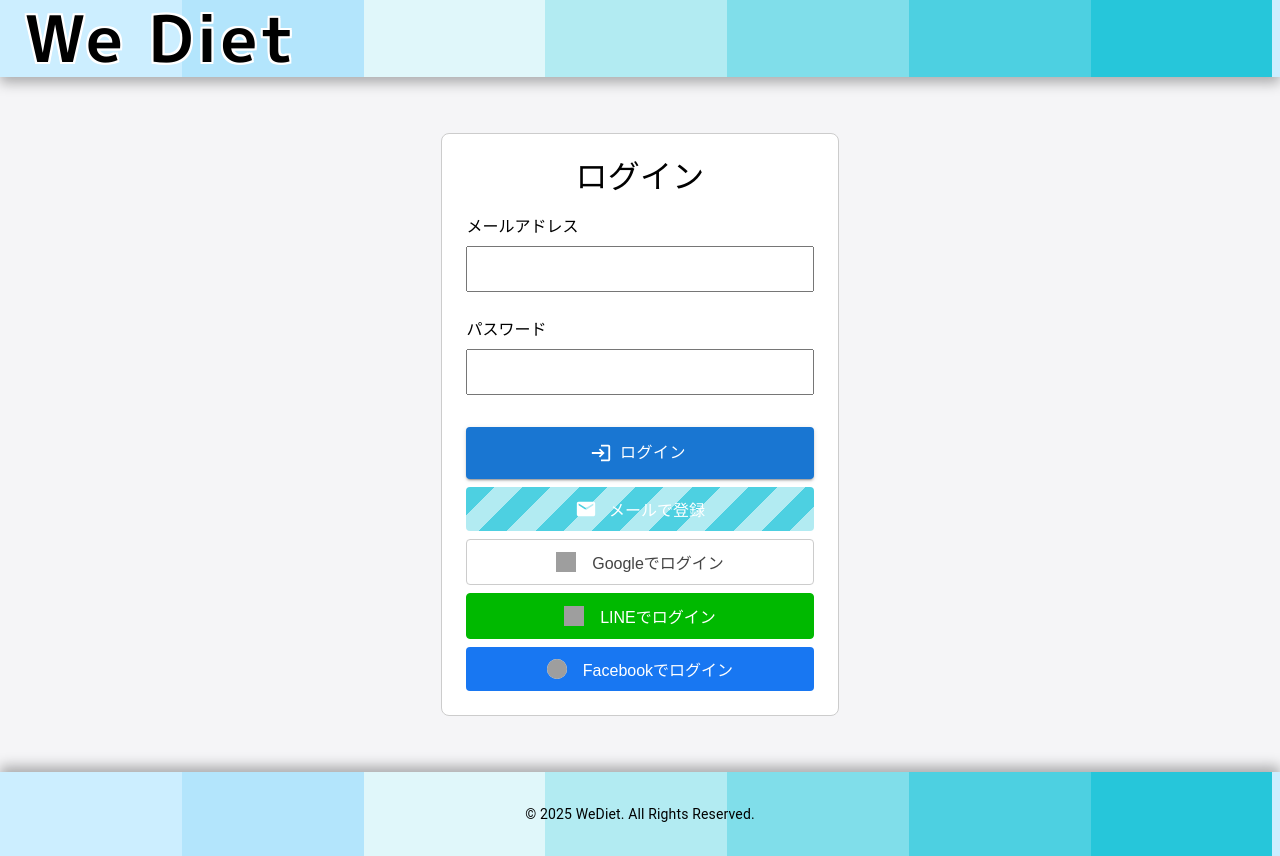
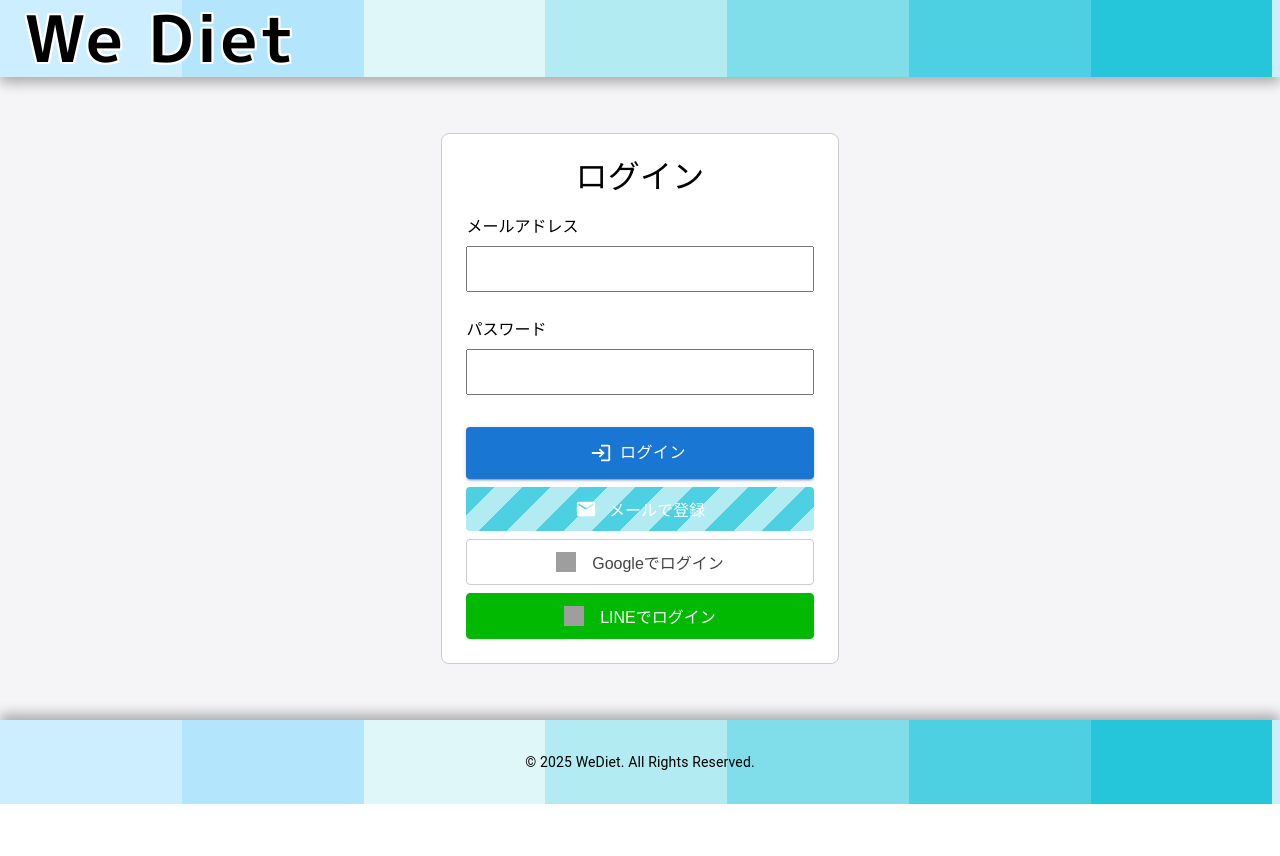
Before and after one commit to hpptms/we-diet, a React (Vite) app: page /login in a window 1280 px wide. After the commit the page ends 804 px from the top, so only its background shows below. Built offline with nearby package versions, Linux system fonts and the light colour scheme; grey boxes are pictures that could not be loaded.

Commit message:
feat: Update Facebook login implementation
- Ensure Facebook login button is active and properly configured
- Update LoginPage.tsx for optimal Facebook login integration
- Align with backend Facebook authentication improvements

```diff
--- a/src/page/LoginPage.tsx
+++ b/src/page/LoginPage.tsx
@@ -408,7 +408,7 @@ const LoginPage: React.FC = () => {
               }}>
                 <GoogleLoginButton />
                 <LineLoginButton />
-                <FacebookLoginButton />
+                {/* <FacebookLoginButton /> */}
                 {/* <TiktokLoginButton /> */}
               </Box>
             </>
```
